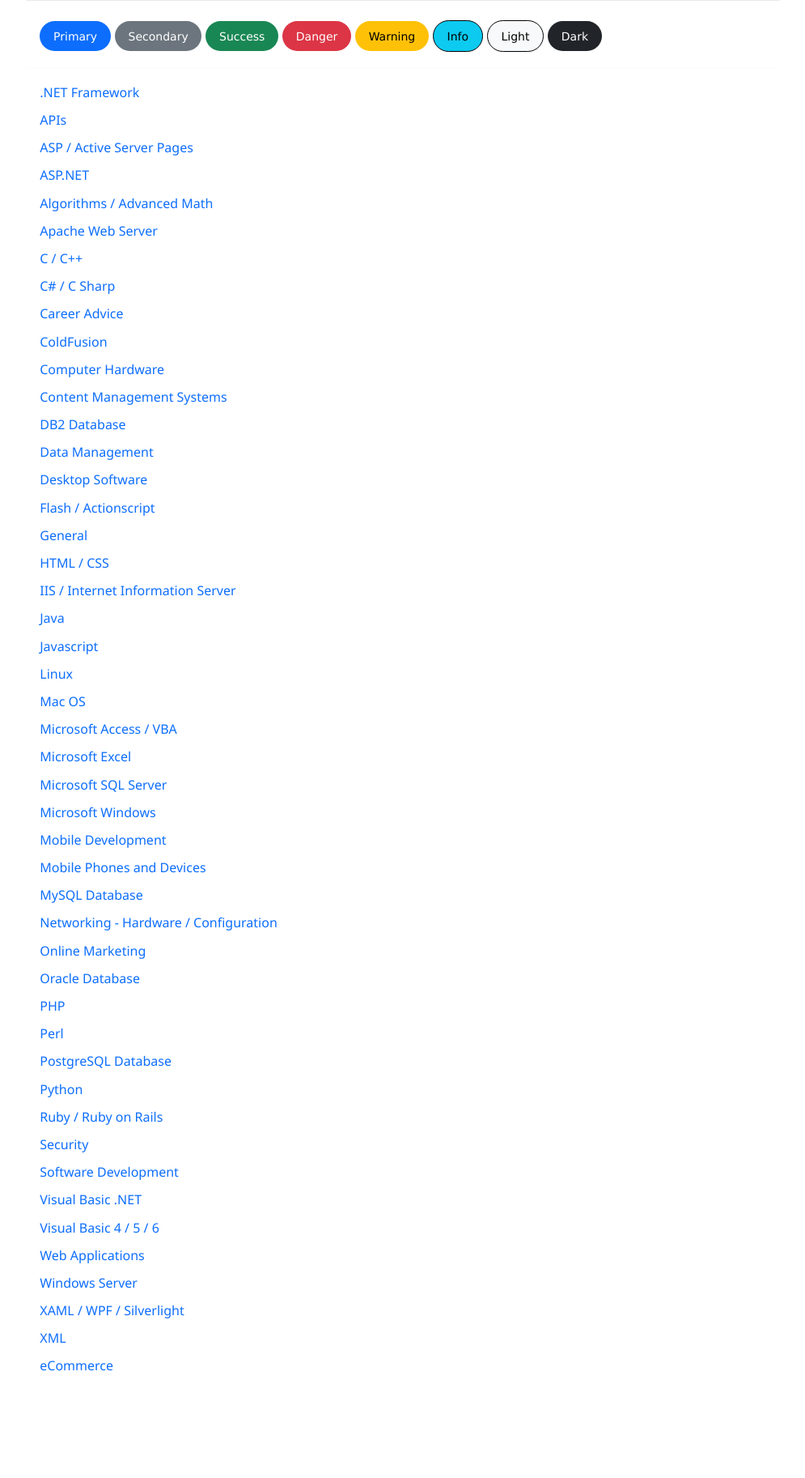
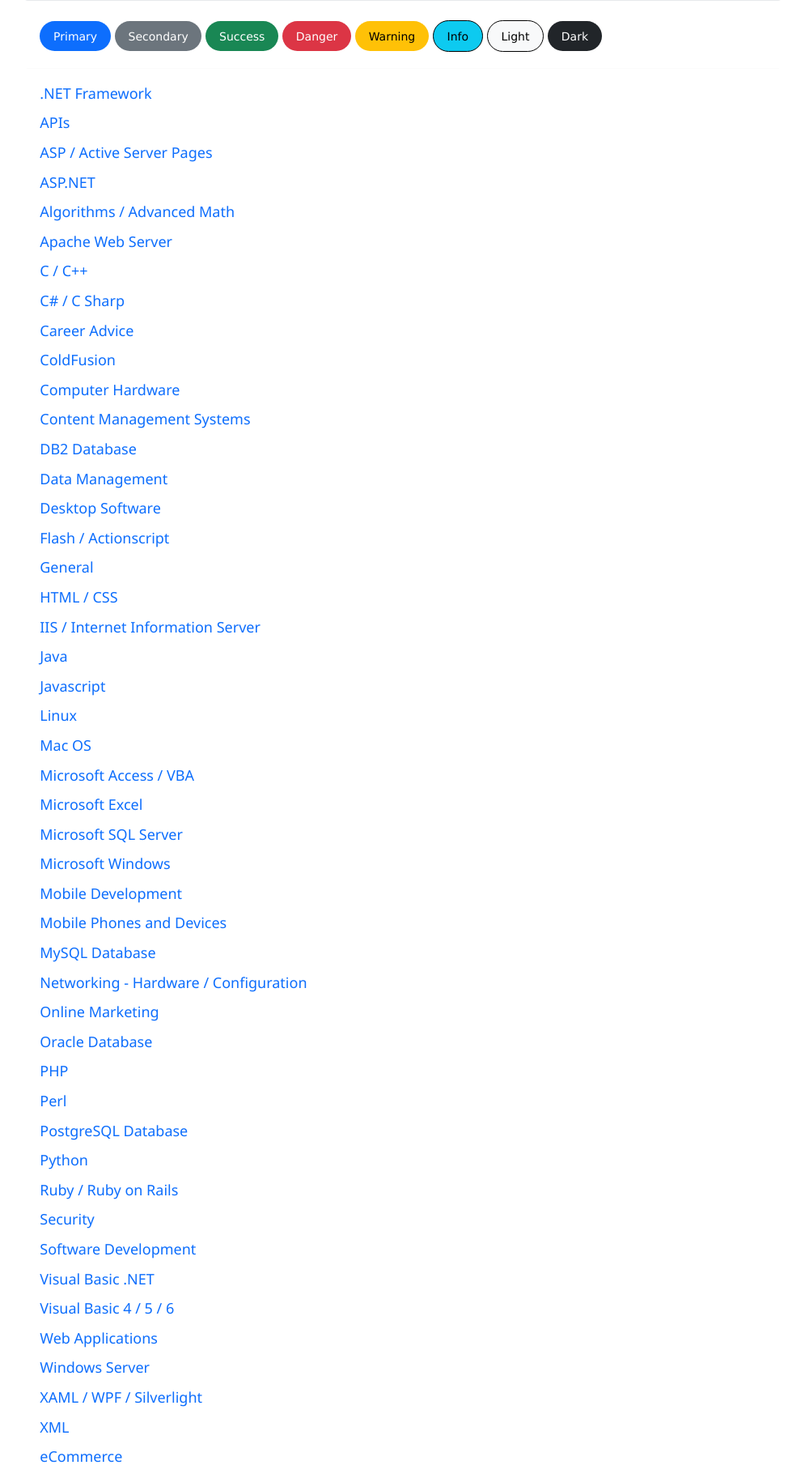
Before and after one commit to diixo/wordacy-crawler, a Python web app: template template/template.html in a window 1280 px wide. Shown: the part 576-2401 px from the top of the page at 81% size, without its empty margins (142-1137 px from the left). Before the commit the page ends 2269 px from the top, so only its background shows below. Run offline with Jinja, Linux system fonts and the light colour scheme; the template is opened without the code that fills it, so the values that code supplies are empty.

Commit message:
updated data.json with template parsing: from https://bytes.com/browse/

```diff
--- a/qq_manager.py
+++ b/qq_manager.py
@@ -66,7 +66,7 @@
    manager = Manager()
    #manager.learn_file('./process/techopedia-train-db-v5.data')
    manager.load_storage()
-   manager.learn_file('./data/technologies-ibm.html')
+   manager.learn_file('./template/template.html')
    manager.learn(u1)
    manager.learn(u2)
    manager.learn(u3)
--- a/qq_parser.py
+++ b/qq_parser.py
@@ -69,7 +69,7 @@
     if logging: print(f"<<<< tags:{len(tgs)}")
 
 def extract_headings(raw, result = set()):
-    hhh = raw.find_all(['h1', 'h2', 'h3', 'h4', 'h5'])
+    hhh = raw.find_all(['h1', 'h2', 'h3', 'h4', 'h5', 'h6'])
     for h in hhh:
         s = str_tokenize(translate(h.get_text()))
         s = ' '.join([w.lower() for w in s if (w == "IT") or (not is_digit(w) and (w.lower() not in stopwords))])
--- a/template/template.html
+++ b/template/template.html
@@ -108,99 +108,99 @@
 	  <hr>
 
 
-	  <h6 class="mb-3 text-primary post-title">.NET Framework</h6>
+	  <h5 class="mb-3 text-primary post-title">.NET Framework</h5>
 
-	  <h6 class="mb-3 text-primary post-title">APIs</h6>
+	  <h5 class="mb-3 text-primary post-title">APIs</h5>
 
-	  <h6 class="mb-3 text-primary post-title">ASP / Active Server Pages</h6>
+	  <h5 class="mb-3 text-primary post-title">ASP / Active Server Pages</h5>
 
-	  <h6 class="mb-3 text-primary post-title">ASP.NET</h6>
+	  <h5 class="mb-3 text-primary post-title">ASP.NET</h5>
 
-	  <h6 class="mb-3 text-primary post-title">Algorithms / Advanced Math</h6>
+	  <h5 class="mb-3 text-primary post-title">Algorithms / Advanced Math</h5>
 
-	  <h6 class="mb-3 text-primary post-title">Apache Web Server</h6>
+	  <h5 class="mb-3 text-primary post-title">Apache Web Server</h5>
 
-	  <h6 class="mb-3 text-primary post-title">C / C++</h6>
+	  <h5 class="mb-3 text-primary post-title">C / C++</h5>
 
-	  <h6 class="mb-3 text-primary post-title">C# / C Sharp</h6>
+	  <h5 class="mb-3 text-primary post-title">C# / C Sharp</h5>
 
-	  <h6 class="mb-3 text-primary post-title">Career Advice</h6>
+	  <h5 class="mb-3 text-primary post-title">Career Advice</h5>
 
-	  <h6 class="mb-3 text-primary post-title">ColdFusion</h6>
+	  <h5 class="mb-3 text-primary post-title">ColdFusion</h5>
 
-	  <h6 class="mb-3 text-primary post-title">Computer Hardware</h6>
+	  <h5 class="mb-3 text-primary post-title">Computer Hardware</h5>
 
-	  <h6 class="mb-3 text-primary post-title">Content Management Systems</h6>
+	  <h5 class="mb-3 text-primary post-title">Content Management Systems</h5>
 
-	  <h6 class="mb-3 text-primary post-title">DB2 Database</h6>
+	  <h5 class="mb-3 text-primary post-title">DB2 Database</h5>
 
-	  <h6 class="mb-3 text-primary post-title">Data Management</h6>
+	  <h5 class="mb-3 text-primary post-title">Data Management</h5>
 
-	  <h6 class="mb-3 text-primary post-title">Desktop Software</h6>
+	  <h5 class="mb-3 text-primary post-title">Desktop Software</h5>
 
-	  <h6 class="mb-3 text-primary post-title">Flash / Actionscript</h6>
+	  <h5 class="mb-3 text-primary post-title">Flash / Actionscript</h5>
 
-	  <h6 class="mb-3 text-primary post-title">General</h6>
+	  <h5 class="mb-3 text-primary post-title">General</h5>
 
-	  <h6 class="mb-3 text-primary post-title">HTML / CSS</h6>
+	  <h5 class="mb-3 text-primary post-title">HTML / CSS</h5>
 
-	  <h6 class="mb-3 text-primary post-title">IIS / Internet Information Server</h6>
+	  <h5 class="mb-3 text-primary post-title">IIS / Internet Information Server</h5>
 
-	  <h6 class="mb-3 text-primary post-title">Java</h6>
+	  <h5 class="mb-3 text-primary post-title">Java</h5>
 
-	  <h6 class="mb-3 text-primary post-title">Javascript</h6>
+	  <h5 class="mb-3 text-primary post-title">Javascript</h5>
 
-	  <h6 class="mb-3 text-primary post-title">Linux</h6>
+	  <h5 class="mb-3 text-primary post-title">Linux</h5>
 
-	  <h6 class="mb-3 text-primary post-title">Mac OS</h6>
+	  <h5 class="mb-3 text-primary post-title">Mac OS</h5>
 
-	  <h6 class="mb-3 text-primary post-title">Microsoft Access / VBA</h6>
+	  <h5 class="mb-3 text-primary post-title">Microsoft Access / VBA</h5>
 
-	  <h6 class="mb-3 text-primary post-title">Microsoft Excel</h6>
+	  <h5 class="mb-3 text-primary post-title">Microsoft Excel</h5>
 
-	  <h6 class="mb-3 text-primary post-title">Microsoft SQL Server</h6>
+	  <h5 class="mb-3 text-primary post-title">Microsoft SQL Server</h5>
 
-	  <h6 class="mb-3 text-primary post-title">Microsoft Windows</h6>
+	  <h5 class="mb-3 text-primary post-title">Microsoft Windows</h5>
 
-	  <h6 class="mb-3 text-primary post-title">Mobile Development</h6>
+	  <h5 class="mb-3 text-primary post-title">Mobile Development</h5>
 
-	  <h6 class="mb-3 text-primary post-title">Mobile Phones and Devices</h6>
+	  <h5 class="mb-3 text-primary post-title">Mobile Phones and Devices</h5>
 
-	  <h6 class="mb-3 text-primary post-title">MySQL Database</h6>
+	  <h5 class="mb-3 text-primary post-title">MySQL Database</h5>
 
-	  <h6 class="mb-3 text-primary post-title">Networking - Hardware / Configuration</h6>
+	  <h5 class="mb-3 text-primary post-title">Networking - Hardware / Configuration</h5>
 
-	  <h6 class="mb-3 text-primary post-title">Online Marketing</h6>
+	  <h5 class="mb-3 text-primary post-title">Online Marketing</h5>
 
-	  <h6 class="mb-3 text-primary post-title">Oracle Database</h6>
+	  <h5 class="mb-3 text-primary post-title">Oracle Database</h5>
 
-	  <h6 class="mb-3 text-primary post-title">PHP</h6>
+	  <h5 class="mb-3 text-primary post-title">PHP</h5>
 
-	  <h6 class="mb-3 text-primary post-title">Perl</h6>
+	  <h5 class="mb-3 text-primary post-title">Perl</h5>
 
-	  <h6 class="mb-3 text-primary post-title">PostgreSQL Database</h6>
+	  <h5 class="mb-3 text-primary post-title">PostgreSQL Database</h5>
 
-	  <h6 class="mb-3 text-primary post-title">Python</h6>
+	  <h5 class="mb-3 text-primary post-title">Python</h5>
 
-	  <h6 class="mb-3 text-primary post-title">Ruby / Ruby on Rails</h6>
+	  <h5 class="mb-3 text-primary post-title">Ruby / Ruby on Rails</h5>
 
-	  <h6 class="mb-3 text-primary post-title">Security</h6>
+	  <h5 class="mb-3 text-primary post-title">Security</h5>
 
-	  <h6 class="mb-3 text-primary post-title">Software Development</h6>
+	  <h5 class="mb-3 text-primary post-title">Software Development</h5>
 
-	  <h6 class="mb-3 text-primary post-title">Visual Basic .NET</h6>
+	  <h5 class="mb-3 text-primary post-title">Visual Basic .NET</h5>
 
-	  <h6 class="mb-3 text-primary post-title">Visual Basic 4 / 5 / 6</h6>
+	  <h5 class="mb-3 text-primary post-title">Visual Basic 4 / 5 / 6</h5>
 
-	  <h6 class="mb-3 text-primary post-title">Web Applications</h6>
+	  <h5 class="mb-3 text-primary post-title">Web Applications</h5>
 
-	  <h6 class="mb-3 text-primary post-title">Windows Server</h6>
+	  <h5 class="mb-3 text-primary post-title">Windows Server</h5>
 
-	  <h6 class="mb-3 text-primary post-title">XAML / WPF / Silverlight</h6>
+	  <h5 class="mb-3 text-primary post-title">XAML / WPF / Silverlight</h5>
 
-	  <h6 class="mb-3 text-primary post-title">XML</h6>
+	  <h5 class="mb-3 text-primary post-title">XML</h5>
 
-	  <h6 class="mb-3 text-primary post-title">eCommerce</h6>
+	  <h5 class="mb-3 text-primary post-title">eCommerce</h5>
 
    </div>
 
```
Also changed, not shown: storage/data.json, storage/urls.json.
